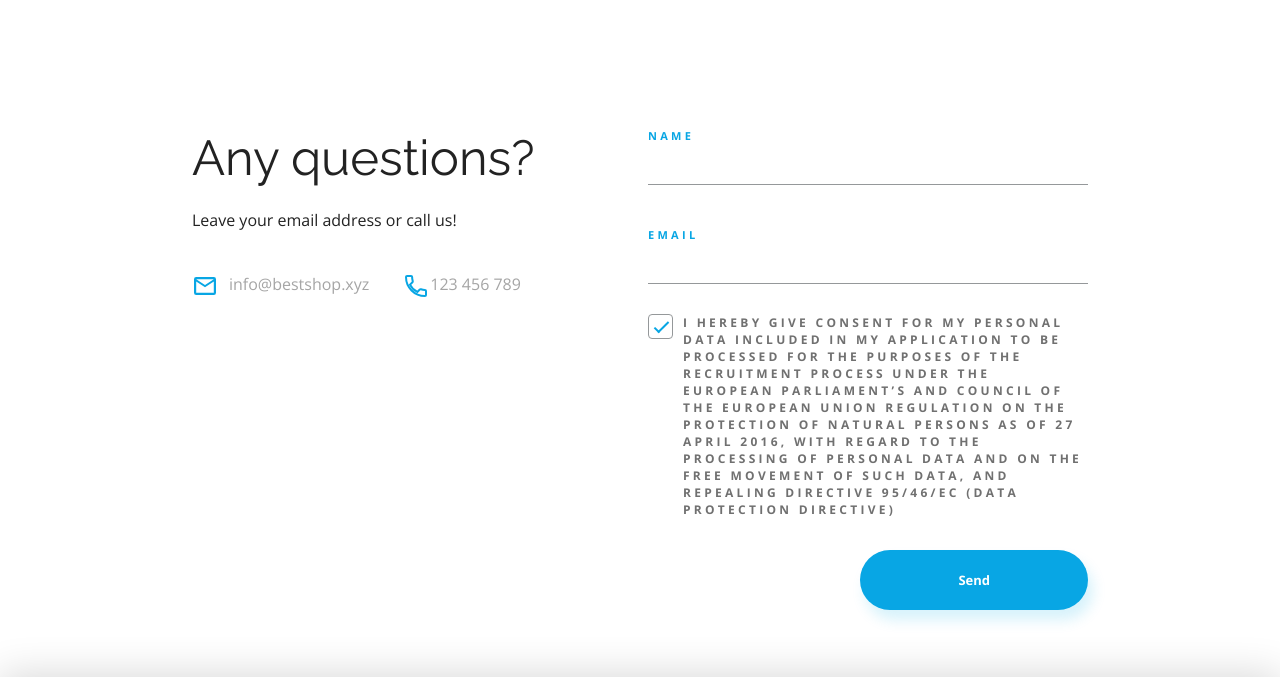
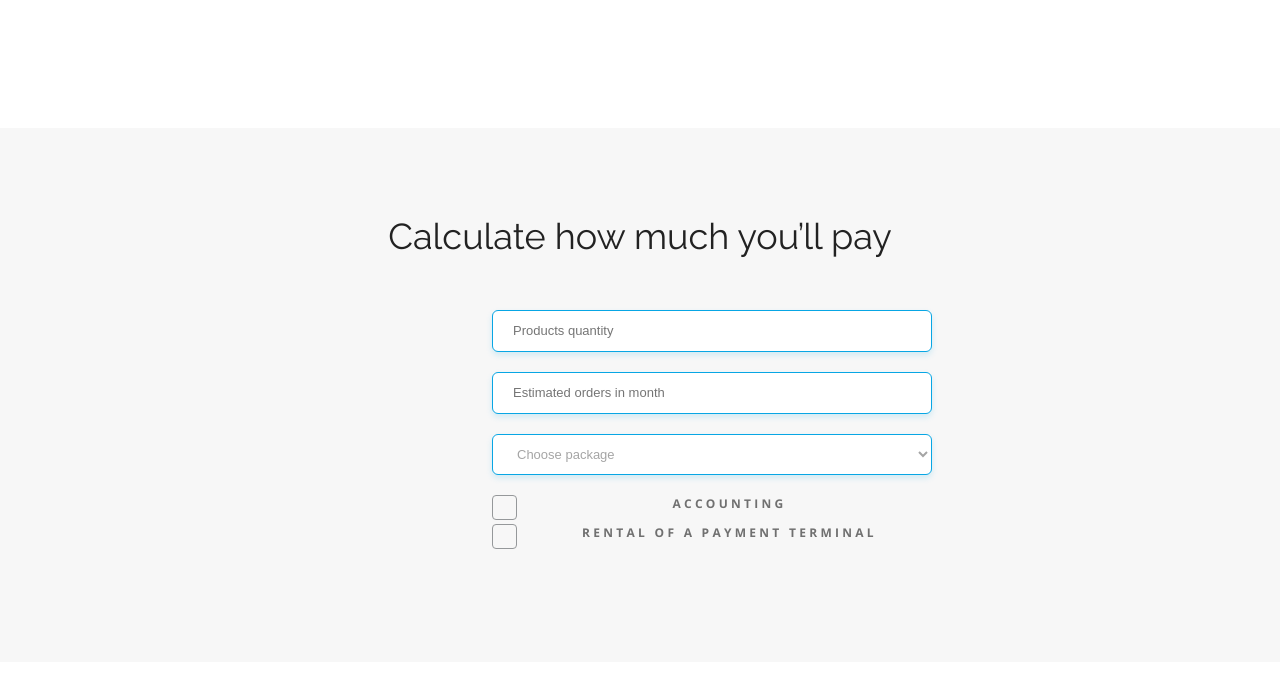
Before and after one commit to kj-ninja/best-shop, a plain HTML site: page index.html in a window 1280 px wide. Shown: the part 3470-4147 px from the top of the page. Drawn offline with nearby package versions, Linux system fonts and the light colour scheme.

Commit message:
add links and start with calculator

```diff
--- a/css/style.css
+++ b/css/style.css
@@ -684,3 +684,68 @@ footer .container {
 .footer-facebook-img {
     margin-left: 20px;
 }
+
+/*Calculator section*/
+.page-calculator {
+    margin-top: 150px;
+    margin-bottom: 150px;
+    text-align: center;
+    background-color: #F7F7F7;
+    padding: 87px 200px 109px 200px;
+}
+
+.calculator-title {
+    margin-bottom: 52px;
+}
+
+.calculator-container {
+    display: flex;
+    justify-content: space-around;
+    width: 1024px;
+    margin: 0 auto;
+}
+
+.calculator-form-container form {
+    display: flex;
+    flex-direction: column;
+    width: 440px;
+}
+
+.calculator-form-container input, select {
+    margin-bottom: 20px;
+    box-shadow: 0 3px 6px #08A6E429;
+    border: 1px solid var(--blue-color);
+    border-radius: 6px;
+    padding: 11px 20px;
+    color: var(--gray);
+    font-size: 13px;
+    line-height: 18px;
+}
+
+.calculator-form-container select {
+    background-color: #fff;
+}
+
+/* Show the checkmark when checked */
+.first:checked ~ .form-check:after,
+.second:checked ~ .form-check:after {
+    display: block;
+}
+
+/* Style the checkmark/indicator */
+.calculator-form-container .form-check:after {
+    left: 9px;
+    top: 3px;
+    width: 5px;
+    height: 13px;
+    border: solid var(--blue-color);
+    border-width: 0 2px 2px 0;
+    -webkit-transform: rotate(45deg);
+    -ms-transform: rotate(45deg);
+    transform: rotate(45deg);
+}
+
+.calculator-summary {
+    width: 385px;
+    border: 1px solid red;
+}
--- a/index.html
+++ b/index.html
@@ -21,10 +21,10 @@
             <a href="" class="header-logo">BestShop</a>
             <nav class="header-nav">
                 <ul class="header-nav-list">
-                <li><a href="#">why us</a></li>
-                <li><a href="#">benefits</a></li>
-                <li><a href="#">prices</a></li>
-                <li><a href="#">contact</a></li>
+                    <li><a href="#why-us">why us</a></li>
+                    <li><a href="#benefits">benefits</a></li>
+                    <li><a href="#pricing">prices</a></li>
+                    <li><a href="#contact">contact</a></li>
                 </ul>
             </nav>
         </div>
@@ -38,7 +38,7 @@
     </section>
 
     <!--Info section-->
-<section class="page-info">
+    <section class="page-info" id="why-us">
         <div class="container">
             <h2 class="info-title header-styles">The most popular sales platform in country</h2>
             <div class="info-summary">
@@ -70,7 +70,7 @@
     </section>
 
     <!--Offer section-->
-<section class="page-offer">
+    <section class="page-offer" id="benefits">
         <div class="offer-container">
             <div class="offer-text">
                 <h2 class="offer-title header-styles">Be always first</h2>
@@ -110,7 +110,7 @@
     </section>
 
     <!--Pricing section-->
-<section class="page-pricing">
+    <section class="page-pricing" id="pricing">
         <div class="container">
             <h2 class="pricing-title header-styles">Pricing</h2>
             <div class="pricing-offer-container">
@@ -158,8 +158,35 @@
         </div>
     </section>
 
+    <section class="page-calculator">
+        <h2 class="calculator-title header-styles">Calculate how much you’ll pay</h2>
+        <div class="calculator-container">
+            <div class="calculator-form-container">
+                <form action="">
+                    <!--inputy walidowane tylko liczby calkowite wieksze od 0-->
+                    <input type="number" placeholder="Products quantity">
+                    <input type="number" placeholder="Estimated orders in month">
+                    <!-- Tutaj dropdown-->
+                    <select name="" id="" placeholder="Choose package">
+                        <option value="" disabled selected>Choose package</option>
+                        <option value="">cos tam</option>
+                        <option value="">tu tez cos tam</option>
+                    </select>
+                    <label class="check-container">Accounting
+                        <input type="checkbox" class="first">
+                        <span class="form-check"></span>
+                    </label>
+                    <label class="check-container">Rental of a payment terminal
+                        <input type="checkbox" class="second">
+                        <span class="form-check"></span>
+                    </label>
+                </form>
+            </div>
+        </div>
+    </section>
+
     <!--Contact section-->
-<section class="page-contact">
+    <section class="page-contact" id="contact">
         <div class="contact-container">
             <h2 class="contact-title">Any questions?</h2>
             <p class="contact-text">Leave your email address or call us!</p>
@@ -192,6 +219,7 @@
         </div>
     </section>
 
+    <!--Footer section-->
     <footer>
         <div class="container">
             <div class="footer-text">
@@ -200,11 +228,12 @@
             </div>
 
             <div class="footer-social-media">
-            <a href="#" class="footer-twitter"><img src="assets/Twitter.svg" alt="twitter icon" class="footer-twitter-img"></a>
-            <a href="#" class="footer-facebook"><img src="assets/Facebook.svg" alt="facebook icon" class="footer-facebook-img"></a>
+                <a href="#" class="footer-twitter"><img src="assets/Twitter.svg" alt="twitter icon"
+                                                        class="footer-twitter-img"></a>
+                <a href="#" class="footer-facebook"><img src="assets/Facebook.svg" alt="facebook icon"
+                                                         class="footer-facebook-img"></a>
             </div>
         </div>
     </footer>
-
 </body>
 </html>
```
Lines whose indentation alone changed are shown as unchanged.
